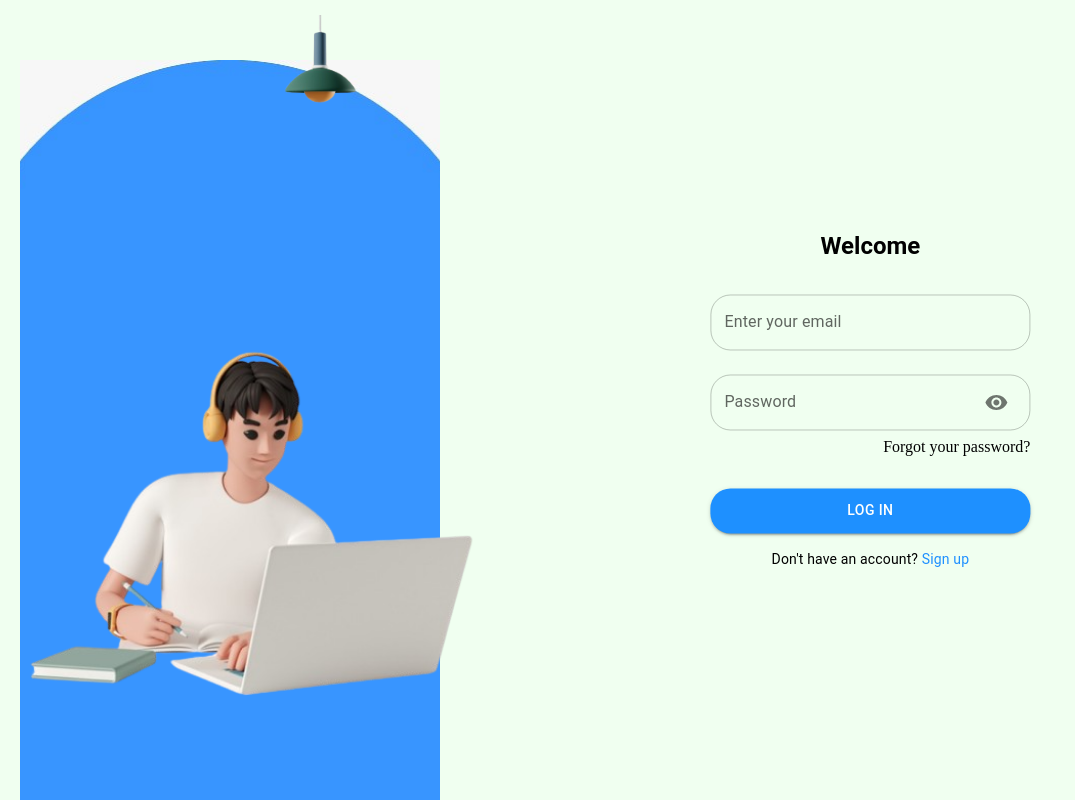
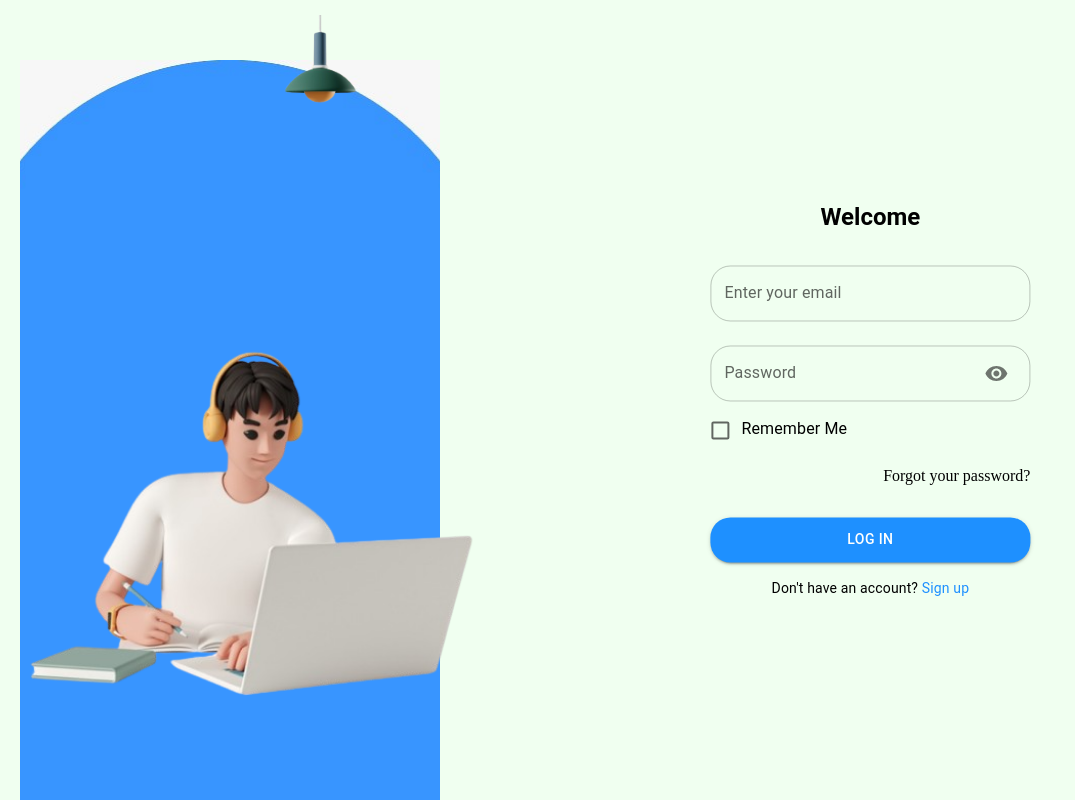
Before and after one commit to gracengure/RayGen-_Solar_Frontend, a React (Vite) app: page /login in a window 1280 px wide. Shown: the whole page, without its empty margins (0-1075 px from the left). Built offline with nearby package versions, Linux system fonts and the light colour scheme.

Commit message:
feat:add changes

```diff
--- a/src/Components/Auth/Login.jsx
+++ b/src/Components/Auth/Login.jsx
@@ -1,5 +1,5 @@
 import React, { useState } from "react";
-import { Grid, Typography, Button, IconButton, Box, Snackbar, TextField, InputAdornment } from "@mui/material";
+import { Grid, Typography, Button, IconButton, Box, Snackbar, TextField, InputAdornment, Checkbox, FormControlLabel } from "@mui/material";
 import { ArrowBack as ArrowBackIcon, Visibility, VisibilityOff } from "@mui/icons-material";
 import { Link, useNavigate } from "react-router-dom";
 import ColorCode from "../../assets/WhatsApp Image 2024-08-07 at 07.38.21.jpg";
@@ -7,7 +7,7 @@ import Man from "../../assets/WhatsApp_Image_2024-08-07_at_07.38.21_2_-removebg-
 import LightCode from "../../assets/WhatsApp_Image_2024-08-07_at_07.38.21_1_-removebg-preview.png";
 
 const SignInForm = ({ handleClose }) => {
-  const [formData, setFormData] = useState({ email: "", password: "" });
+  const [formData, setFormData] = useState({ email: "", password: "", rememberMe: false });
   const [passwordVisible, setPasswordVisible] = useState(false);
   const [successMessage, setSuccessMessage] = useState("");
   const [errorMessage, setErrorMessage] = useState("");
@@ -16,6 +16,10 @@ const SignInForm = ({ handleClose }) => {
 
   const handleInputChange = (e) => {
     setFormData({ ...formData, [e.target.name]: e.target.value });
+  };
+
+  const handleCheckboxChange = (e) => {
+    setFormData({ ...formData, rememberMe: e.target.checked });
   };
 
   const validateForm = () => {
@@ -44,6 +48,7 @@ const SignInForm = ({ handleClose }) => {
     const body = JSON.stringify({
       email: formData.email,
       password: formData.password,
+      rememberMe: formData.rememberMe,
     });
 
     try {
@@ -83,10 +88,7 @@ const SignInForm = ({ handleClose }) => {
   };
 
   return (
-    <Box sx={{padding: 4,width: "30%",borderRadius: "8px", position: "absolute",top: "50%",left: "50%",transform: "translate(10%, -50%)", marginRight: '20px' }}>
-      {/* <IconButton onClick={handleClose} style={{ marginBottom: "1rem" }}>
-        <ArrowBackIcon />
-      </IconButton> */}
+    <Box sx={{ padding: 4, width: "30%", borderRadius: "8px", position: "absolute", top: "50%", left: "50%", transform: "translate(10%, -50%)", marginRight: '20px' }}>
       <Typography variant="h5" style={{ marginBottom: "1rem", textAlign: 'center', justifyContent: 'center', fontWeight: 'bold' }}>
         Welcome
       </Typography>
@@ -112,6 +114,11 @@ const SignInForm = ({ handleClose }) => {
               borderRadius: '20px'
             }
           }}
+        />
+        <FormControlLabel
+          control={<Checkbox checked={formData.rememberMe} onChange={handleCheckboxChange} name="rememberMe" />}
+          label="Remember Me"
+          sx={{ display: "block", textAlign: "left", marginBottom: "1rem" }}
         />
         <Link to="/forgot-password" style={{ textDecoration: "none", color: "black", display: "block", textAlign: "right", marginBottom: "1rem" }}>
           Forgot your password?
```
